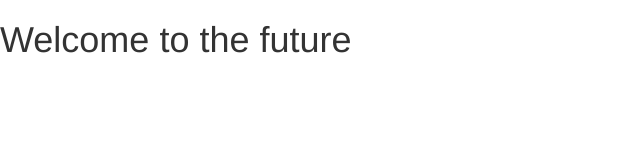
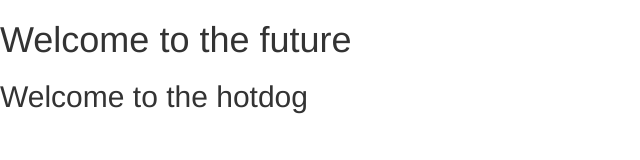
Before and after one commit to sgirardeau/rawdoggaming, a plain HTML site: page index.html in a window 1280 px wide. Shown: the whole page, without its empty margins (0-640 px from the left). Drawn offline with nearby package versions, Linux system fonts and the light colour scheme.

Commit message:
Added hotdog

```diff
--- a/index.html
+++ b/index.html
@@ -8,6 +8,7 @@
 <body>
   <div>
     <h1>Welcome to the future</h1>
+    <h2>Welcome to the hotdog</h2>
   </div>
 
 <!-- Scripts -->
```
